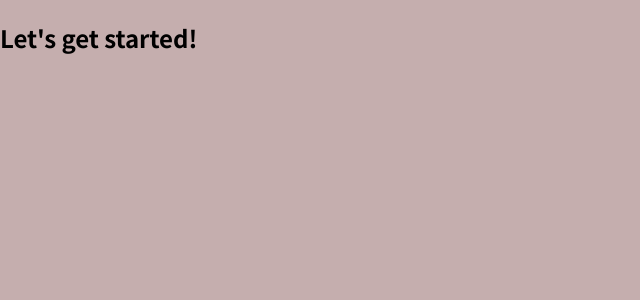
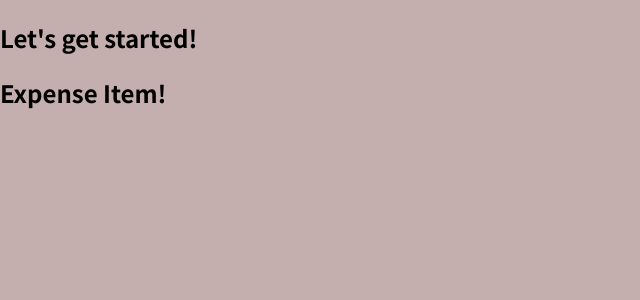
Before and after one commit to Badmonky/Learning, a JavaScript app in the folder react/01-starting-setup/: page / in a window 1280 px wide. Shown: the top 300 px of the page, without its empty margins (0-640 px from the left). Built offline with nearby package versions, Linux system fonts and the light colour scheme.

Commit message:
created first component

```diff
--- a/react/01-starting-setup/src/App.js
+++ b/react/01-starting-setup/src/App.js
@@ -1,8 +1,12 @@
+import ExpenseItem from "./components/ExpenseItem";
+
 function App() {
   return (
     <div>
       <h2>Let's get started!</h2>
+      <ExpenseItem />
     </div>
+
   );
 }
 
--- /dev/null
+++ b/react/01-starting-setup/src/components/ExpenseItem.js
@@ -0,0 +1,5 @@
+function ExpenseItem() {
+  return <h2> Expense Item!</h2>;
+}
+
+export default ExpenseItem;
```
